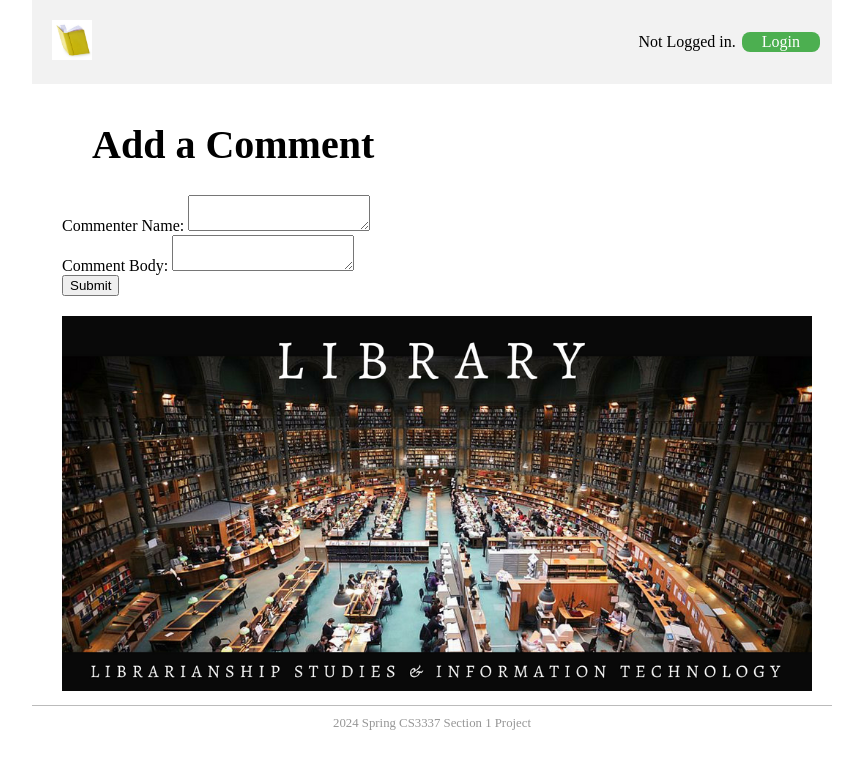
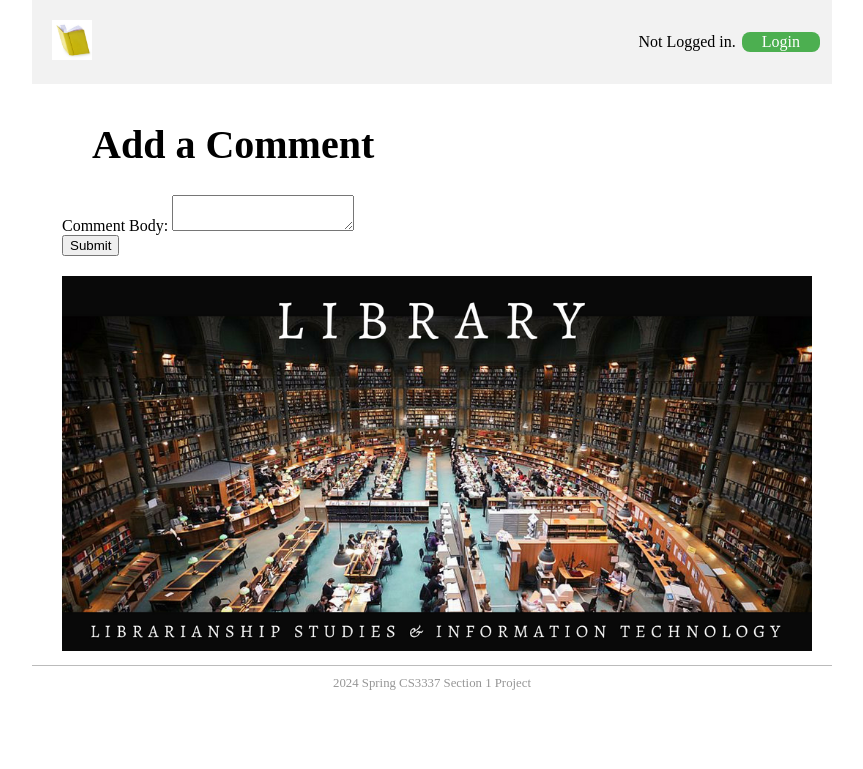
Before and after one commit to AllenTamrazian/CS3337, a Django app: template bookEx/templates/bookMng/add_comment.html in a window 1280 px wide. Shown: the top 769 px of the page, without its empty margins (208-1071 px from the left). Run offline with Django 3.2, Linux system fonts and the light colour scheme; the template is opened without the code that fills it, so the values that code supplies are empty.

Commit message:
Updating comment interface
Since comments now just use the user's name directly, we don't need to
ask for the "Commenter name". Since I want to make ratings integrate
with comments, we'll call these 'non-rated' comments.

```diff
--- a/bookEx/templates/bookMng/add_comment.html
+++ b/bookEx/templates/bookMng/add_comment.html
@@ -25,13 +25,6 @@
     <form action="" method="post" >
         {% csrf_token %}
         <div class="form-group">
-            <label for="id_commenter_name">Commenter Name:</label>
-            <textarea id="id_commenter_name" name="commenter_name">
-                {{ form.commenter_name }}
-            </textarea>
-
-        </div>
-        <div class="form-group">
             <label for="id_commenter_body">Comment Body:</label>
             <textarea id="id_commenter_body" name="commenter_body">
                 {{ form.commenter_body }}
--- a/bookEx/templates/bookMng/displaybooks.html
+++ b/bookEx/templates/bookMng/displaybooks.html
@@ -35,8 +35,6 @@
         </td>
         <td>
             {{ book.ratings_average }}
-
-            <a class="btn btn-primary" href="{% url 'expand-ratings' book.id %}">
         </td>
         <td>
             <img src="{% static book.pic_path %}" height="50"/>
```
